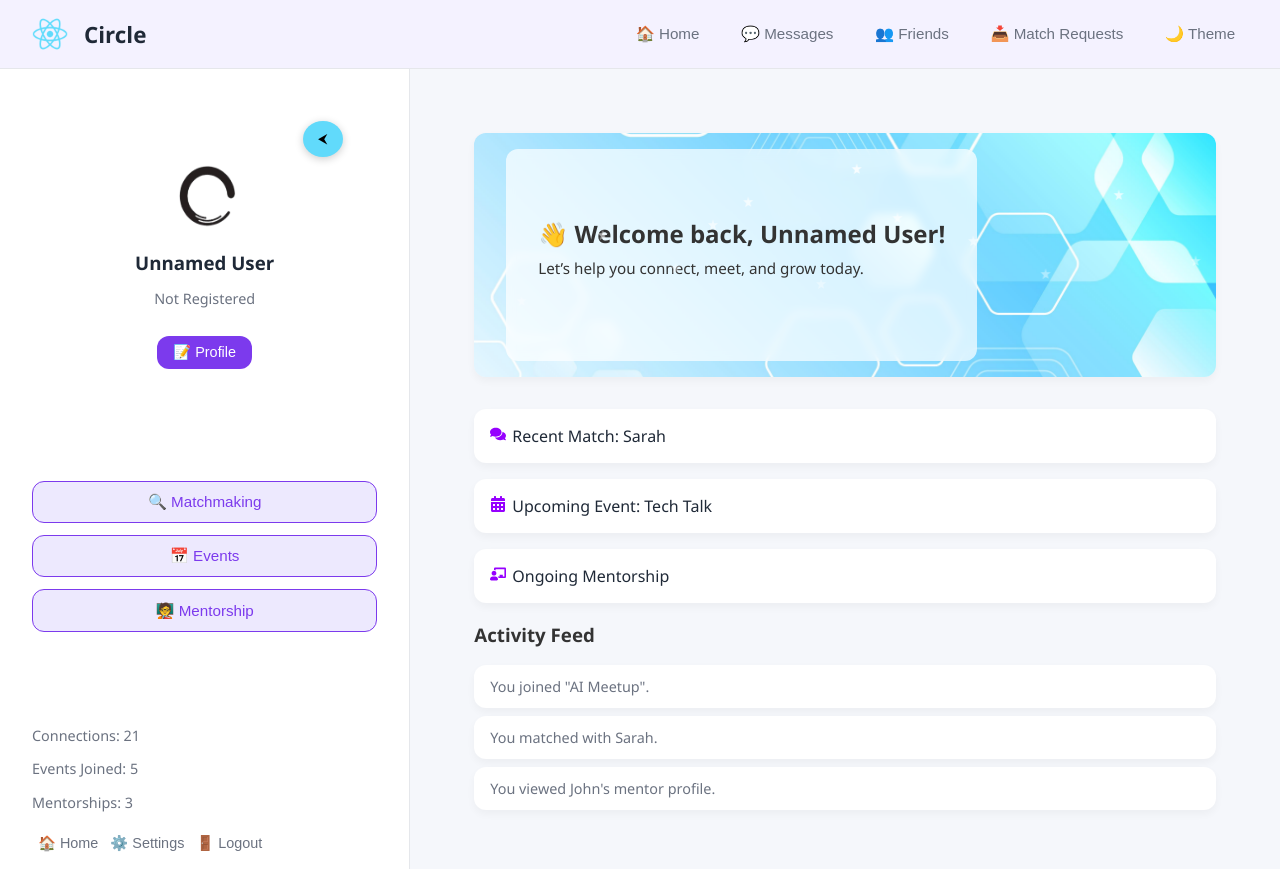
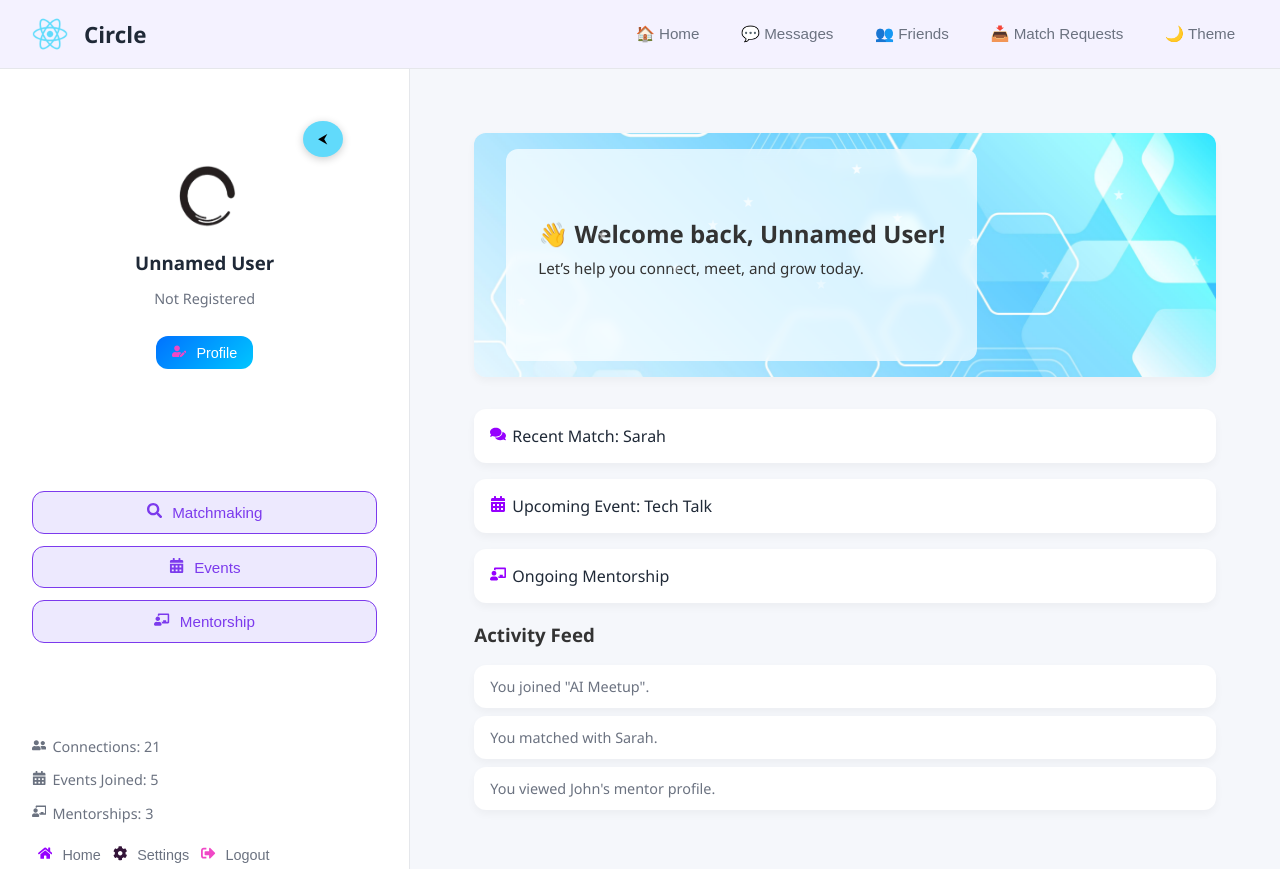
Before and after one commit to Ericwyh03/capstone2-circle, a React (Create React App) app in the folder frontend/: page /home in a window 1280 px wide. Built offline with nearby package versions, Linux system fonts and the light colour scheme; no server answers.

Commit message:
Visual Update: Changed all icons in Sidebar and Dashboard from emoji to react icons and assigned colors

```diff
--- a/frontend/src/components/Sidebar.js
+++ b/frontend/src/components/Sidebar.js
@@ -1,67 +1,11 @@
-// // src/components/Sidebar.jsx
-// import React from 'react';
-// import avatar from '../assets/avatar.png';
-// import { useNavigate } from 'react-router-dom';
-// import useAuth from '../hooks/useAuth';
-// import '../styles/sidebar.css';
-//
-// function Sidebar({ isOpen, onToggle, setView }) {
-//     const navigate = useNavigate();
-//     const { user, logout } = useAuth();
-//
-//     const handleLogout = async () => {
-//         await logout();
-//         navigate('/'); // Optional: Navigate to login page if App doesn't auto-redirect
-//     };
-//
-//     return (
-//         <div className={`sidebar ${isOpen ? 'open' : 'collapsed'}`}>
-//             <button className="toggle-btn" onClick={onToggle}>
-//                 <span className="toggle-icon">{isOpen ? '⮜' : '⮞'}</span>
-//             </button>
-//
-//             {isOpen && (
-//                 <div className="profile-card">
-//                     <img src={avatar} alt="Avatar" className="avatar" />
-//                     <h3>{user?.name || 'Unnamed User'}</h3>
-//                     <p>{user?.institution?.name || 'Not Registered'}</p>
-//                     <button onClick={() => setView('profile')}>📝 Edit Profile</button>
-//                 </div>
-//             )}
-//
-//             {isOpen && (
-//                 <>
-//                     <hr />
-//                     <div className="main-buttons">
-//                         <button onClick={() => setView('matchmaking')}>🔍 Matchmaking</button>
-//                         <button onClick={() => setView('events')}>📅 Events</button>
-//                         <button onClick={() => setView('mentorship')}>🧑‍🏫 Mentorship</button>
-//                     </div>
-//                     <hr />
-//                     <div className="quick-stats">
-//                         <p>Connections: 21</p>
-//                         <p>Events Joined: 5</p>
-//                         <p>Mentorships: 3</p>
-//                     </div>
-//                 </>
-//             )}
-//
-//             <div className="nav-footer">
-//                 <button onClick={() => setView('dashboard')}>🏠 Home</button>
-//                 <button onClick={() => alert("Settings not available yet")}>⚙️ Settings</button>
-//                 <button onClick={handleLogout}>🚪 Logout</button>
-//             </div>
-//         </div>
-//     );
-// }
-//
-// export default Sidebar;
-// src/components/Sidebar.jsx
 import React from 'react';
-import avatar from '../assets/avatar.png';
 import { useNavigate } from 'react-router-dom';
 import useAuth from '../hooks/useAuth';
 import '../styles/sidebar.css';
+import avatar from '../assets/avatar.png';
+
+// Icons
+import { FaUserEdit, FaSearch, FaCalendarAlt, FaChalkboardTeacher, FaCog, FaSignOutAlt, FaHome, FaUserFriends } from 'react-icons/fa';
 
 function Sidebar({ isOpen, onToggle, setView }) {
     const navigate = useNavigate();
@@ -69,8 +13,8 @@ function Sidebar({ isOpen, onToggle, setView }) {
 
     const handleLogout = async () => {
         try {
-            await logout();             // Call your useAuth logout
-            navigate('/');             // Redirect to login page
+            await logout();
+            navigate('/');
         } catch (error) {
             console.error("Logout failed:", error);
         }
@@ -87,7 +31,9 @@ function Sidebar({ isOpen, onToggle, setView }) {
                     <img src={avatar} alt="Avatar" className="avatar" />
                     <h3>{user?.name || 'Unnamed User'}</h3>
                     <p>{user?.institution?.name || 'Not Registered'}</p>
-                    <button onClick={() => setView('profile')}>📝 Profile</button>
+                    <button className="function-button" onClick={() => setView('profile')}>
+                        <FaUserEdit style={{ marginRight: '6px', color: '#F048C6' }} /> Profile
+                    </button>
                 </div>
             )}
 
@@ -95,23 +41,35 @@ function Sidebar({ isOpen, onToggle, setView }) {
                 <>
                     <hr />
                     <div className="main-buttons">
-                        <button onClick={() => setView('matchmaking')}>🔍 Matchmaking</button>
-                        <button onClick={() => setView('events')}>📅 Events</button>
-                        <button onClick={() => setView('mentorship')}>🧑‍🏫 Mentorship</button>
+                        <button onClick={() => setView('matchmaking')}>
+                            <FaSearch style={{ marginRight: '6px' }} /> Matchmaking
+                        </button>
+                        <button onClick={() => setView('events')}>
+                            <FaCalendarAlt style={{ marginRight: '6px' }} /> Events
+                        </button>
+                        <button onClick={() => setView('mentorship')}>
+                            <FaChalkboardTeacher style={{ marginRight: '6px' }} /> Mentorship
+                        </button>
                     </div>
                     <hr />
                     <div className="quick-stats">
-                        <p>Connections: 21</p>
-                        <p>Events Joined: 5</p>
-                        <p>Mentorships: 3</p>
+                        <p><FaUserFriends style={{ marginRight: '6px' }} />Connections: 21</p>
+                        <p><FaCalendarAlt style={{ marginRight: '6px' }} />Events Joined: 5</p>
+                        <p><FaChalkboardTeacher style={{ marginRight: '6px' }} />Mentorships: 3</p>
                     </div>
                 </>
             )}
 
             <div className="nav-footer">
-                <button onClick={() => setView('dashboard')}>🏠 Home</button>
-                <button onClick={() => alert("Settings not available yet")}>⚙️ Settings</button>
-                <button onClick={handleLogout}>🚪 Logout</button>
+                <button onClick={() => setView('dashboard')}>
+                    <FaHome style={{ marginRight: '6px', color: '#9600FF' }} /> Home
+                </button>
+                <button onClick={() => alert("Settings not available yet")}>
+                    <FaCog style={{ marginRight: '6px', color: '#341539' }} /> Settings
+                </button>
+                <button onClick={handleLogout}>
+                    <FaSignOutAlt style={{ marginRight: '6px', color: '#F048C6' }} /> Logout
+                </button>
             </div>
         </div>
     );
--- a/frontend/src/styles/sidebar.css
+++ b/frontend/src/styles/sidebar.css
@@ -53,3 +53,27 @@
 .sidebar.collapsed .toggle-btn {
     transform: rotate(180deg);
 }
+.icon {
+    display: inline-flex;
+    vertical-align: middle;
+    margin-right: 6px;
+}
+
+.function-button {
+    background: linear-gradient(135deg, #0072ff, #00c6ff);
+    color: white;
+    border-radius: 8px;
+    padding: 12px 20px;
+    border: none;
+    cursor: pointer;
+    font-weight: 500;
+    font-size: 16px;
+    align-items: center;
+    margin-bottom: 10px;
+    transition: transform 0.3s ease, box-shadow 0.3s ease;
+}
+
+.function-button:hover {
+    transform: translateY(-2px);
+    box-shadow: 0 4px 12px rgba(0, 114, 255, 0.3);
+}
```
